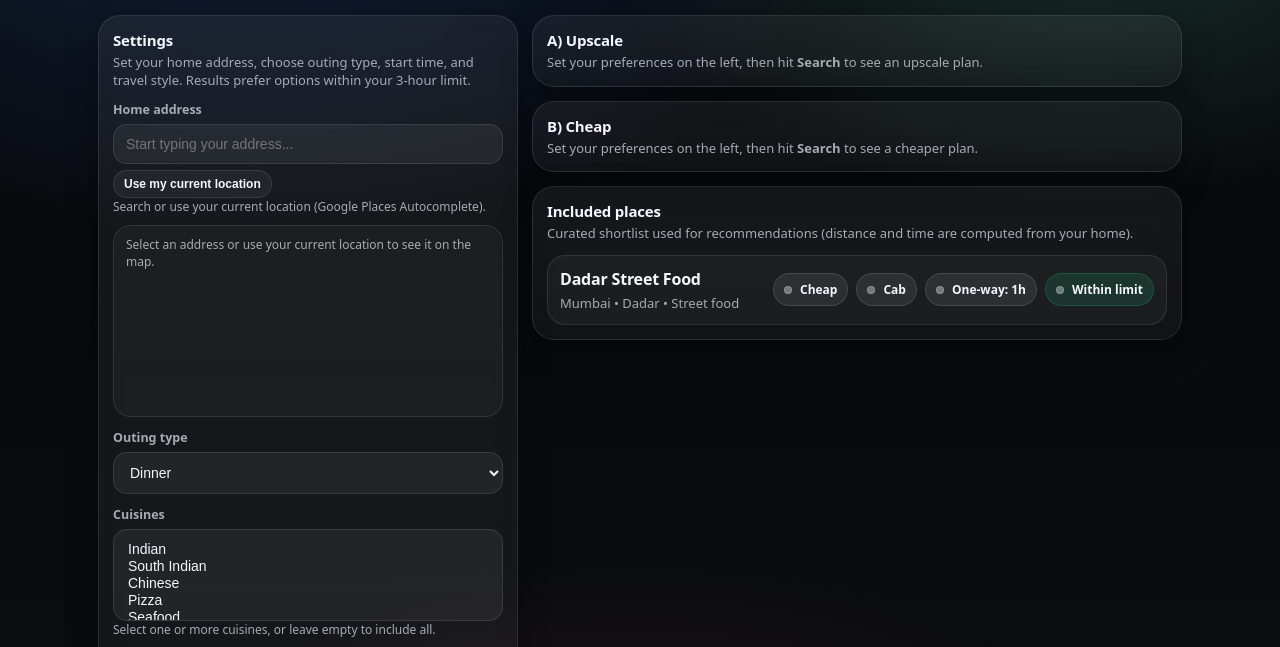
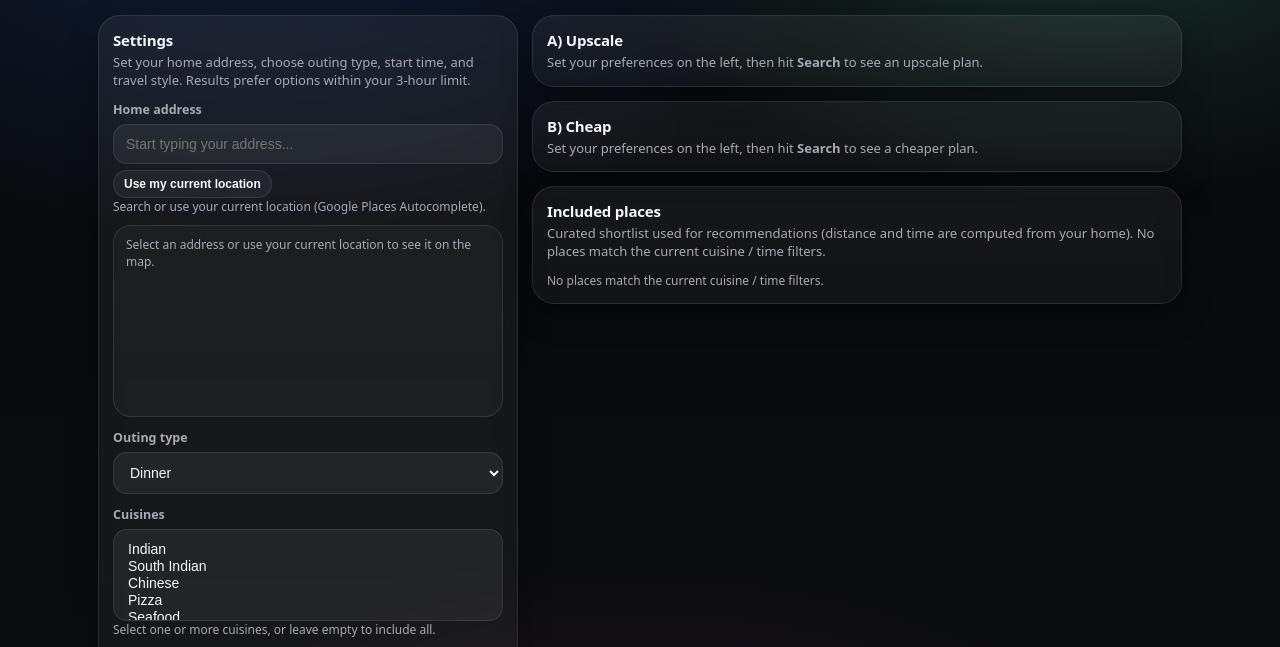
Before and after one commit to rparab151/food_itinerary, a plain HTML site: page index.html in a window 1280 px wide. Shown: the part 87-734 px from the top of the page. Drawn offline with Linux system fonts and the light colour scheme; some packages are replaced by stand-ins of ours.

Commit message:
Modify currentPlacePool to return only backendPlaces
Refactor currentPlacePool function to always return backendPlaces.

```diff
--- a/index.html
+++ b/index.html
@@ -417,7 +417,8 @@
   let backendPlaces = [];
 
   function currentPlacePool(){
-    return backendPlaces.length ? backendPlaces : places;
+    //return backendPlaces.length ? backendPlaces : places;
+    return backendPlaces;
   }
 
   const outingTemplates = [
```
